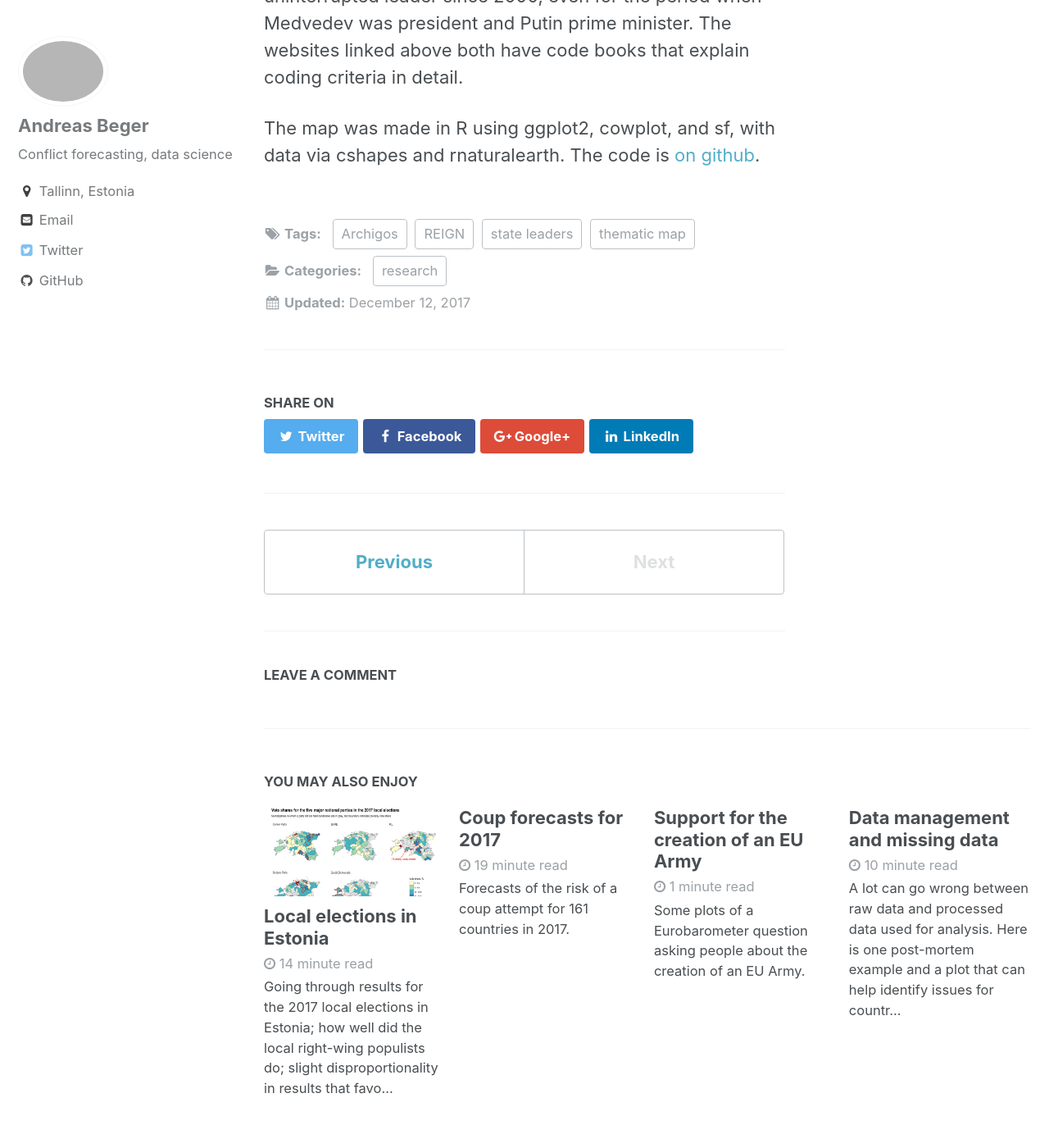
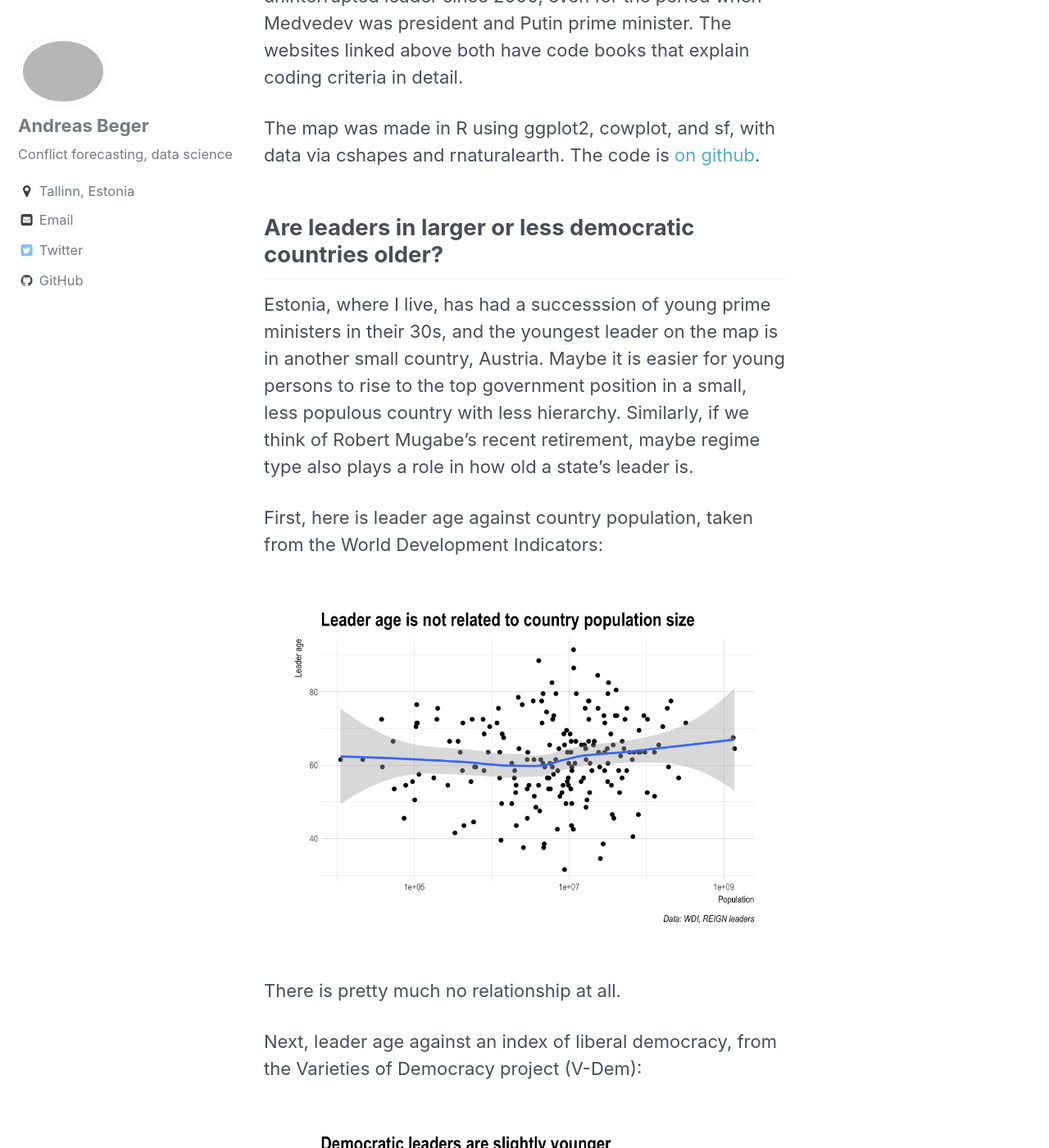
Before and after one commit to andybega/andybega.github.io, a Jekyll site: the page built from _posts/2017-12-12-map-leader-age.md, in a window 1280 px wide and 1400 px high, scrolled down 1499 px. Shown: the whole window at 82% size. Built offline with Jekyll 4.4.1, drawn with Linux system fonts in a browser that asks for light colours; comment, search, counter and statistics services are not loaded; some of the changed text lies outside the part shown.

Commit message:
update leader age post with scatterplots

```diff
--- a/_posts/2017-12-12-map-leader-age.md
+++ b/_posts/2017-12-12-map-leader-age.md
@@ -21,3 +21,21 @@ The data come from the [REIGN leader data](http://oefresearch.org/datasets/reign
 Note that these data code the *de facto*, effective leader of a state, so the person listed there may not be the theoretical, *de jure* head of a state. For example, in parliamentary democracies the prime minister is coded as the state leader even though usually another person is the official, ceremonial head of state, while in semi-presidential regimes with both a president and prime-minister either might be designated the effective leader, and that designation might change in over time if the relative power of the two offices is altered. Similarly, in Russia Putin is coded as the uninterrupted leader since 2000, even for the period when Medvedev was president and Putin prime minister. The websites linked above both have code books that explain coding criteria in detail.
 
 The map was made in R using ggplot2, cowplot, and sf, with data via cshapes and rnaturalearth. The code is [on github](https://github.com/andybega/mireg-blogs/tree/master/leader-age-map).
+
+## Are leaders in larger or less democratic countries older?
+
+Estonia, where I live, has had a successsion of young prime ministers in their 30s, and the youngest leader on the map is in another small country, Austria. Maybe it is easier for young persons to rise to the top government position in a small, less populous country with less hierarchy. Similarly, if we think of Robert Mugabe's recent retirement, maybe regime type also plays a role in how old a state's leader is.
+
+First, here is leader age against country population, taken from the World Development Indicators:
+
+[![Leader age versus population]({{ site.url }}/content/2017/leader-age-vs-country-pop.png)]({{ site.url }}/content/2017/leader-age-vs-country-pop.png)
+
+There is pretty much no relationship at all.
+
+Next, leader age against an index of liberal democracy, from the Varieties of Democracy project (V-Dem):
+
+[![Leader age versus democracy-ness]({{ site.url }}/content/2017/leader-age-vs-democracy.png)]({{ site.url }}/content/2017/leader-age-vs-democracy.png)
+
+There is a very slight pattern of younger leaders in more democratic regimes here, but it doesn't really explain much of the variation in age.
+
+Who are those really young leaders in really autocratic states? The list of current under 40 autocrats consists of Kim Jong-Un in North Korea at 34 (more or less, depending on who you ask), [Sheikh Al Thani](https://en.wikipedia.org/wiki/Tamim_bin_Hamad_Al_Thani) of Qatar at 37, and [Saleh Ali al-Sammad](https://en.wikipedia.org/wiki/Saleh_Ali_al-Sammad) of the Houthis in Yemen, at 38 (although you could argue who really is at the top in Yemen right now, if anyone).
```
Also changed, not shown: content/2017/leader-age-vs-country-pop.png (added), content/2017/leader-age-vs-democracy.png (added), 1 other file.
